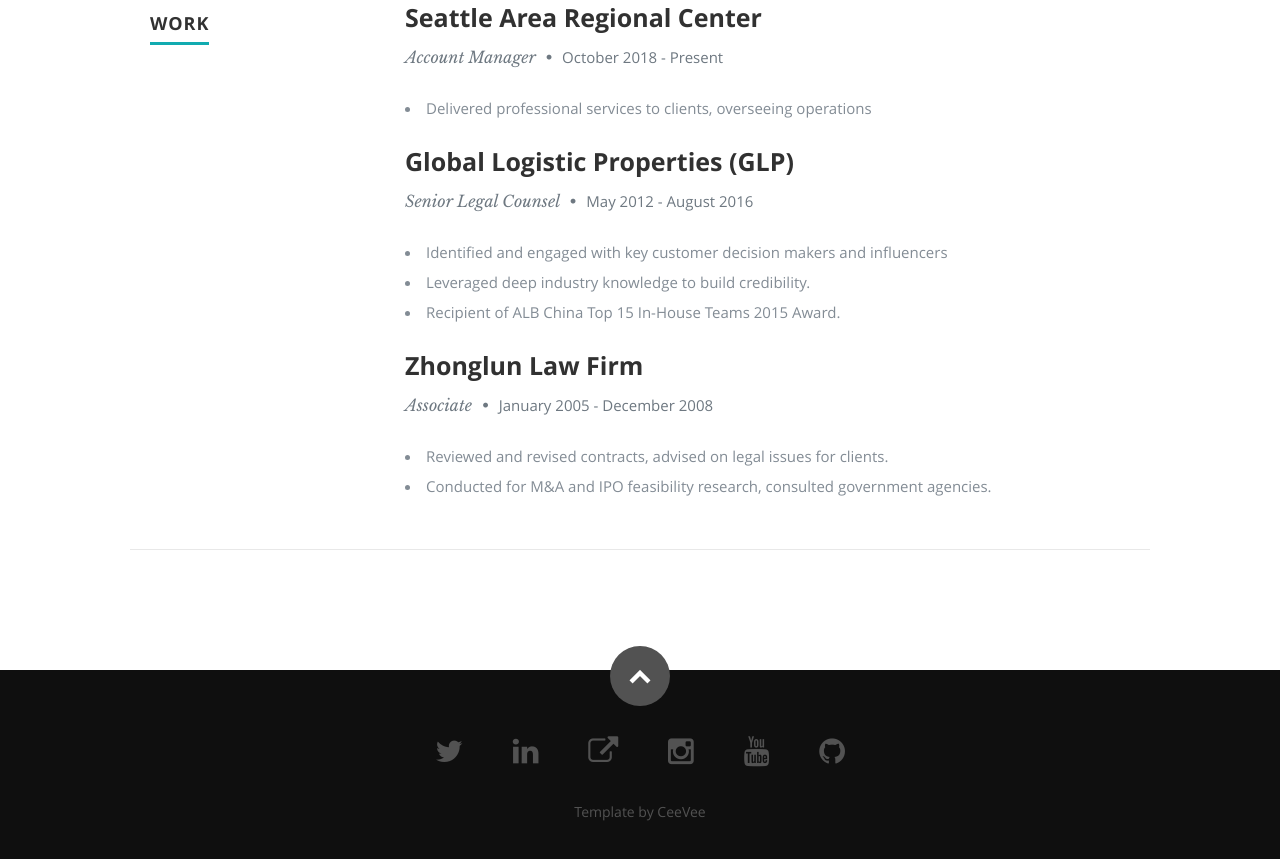
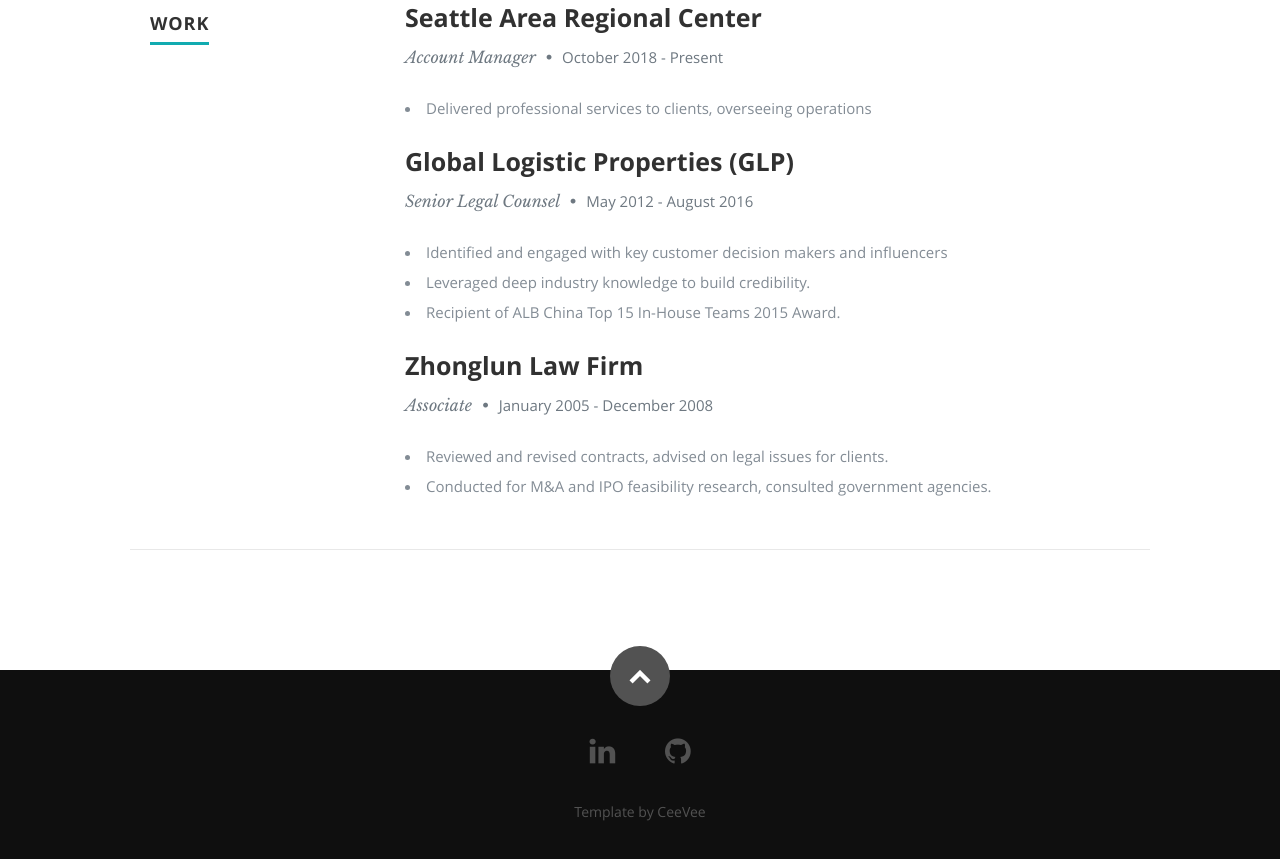
Before and after one commit to shiyinxi/Azure-Resume, a plain HTML site: page frontend/index.html in a window 1280 px wide. Shown: the part 1482-2341 px from the top of the page. Drawn offline with nearby package versions, Linux system fonts and the light colour scheme.

Commit message:
Update social media

```diff
--- a/frontend/index.html
+++ b/frontend/index.html
@@ -225,12 +225,10 @@
          <div class="twelve columns">
 
             <ul class="social-links">
-               <li><a href="https://twitter.com/madebygps"><i class="fa fa-twitter"></i></a></li>
-               <li><a href="https://linkedin.com/in/gwyneth-pena"><i class="fa fa-linkedin"></i></a></li>
-               <li><a href="https://madebygps.com"><i class="fa fa-external-link"></i></a></li>
-               <li><a href="https://instagram.com/madebygps"><i class="fa fa-instagram"></i></a></li>
-               <li><a href="https://youtube.com/madebygps"><i class="fa fa-youtube"></i></a></li>
-               <li><a href="https://github.com/madebygps/cgc-azure-resume"><i class="fa fa-github"></i></a></li>
+
+               <li><a href="https://www.linkedin.com/in/yinxi-lorraine-shi/"><i class="fa fa-linkedin"></i></a></li>
+
+               <li><a href="https://github.com/shiyinxi"><i class="fa fa-github"></i></a></li>
             </ul>
 
             <ul class="copyright">
```
